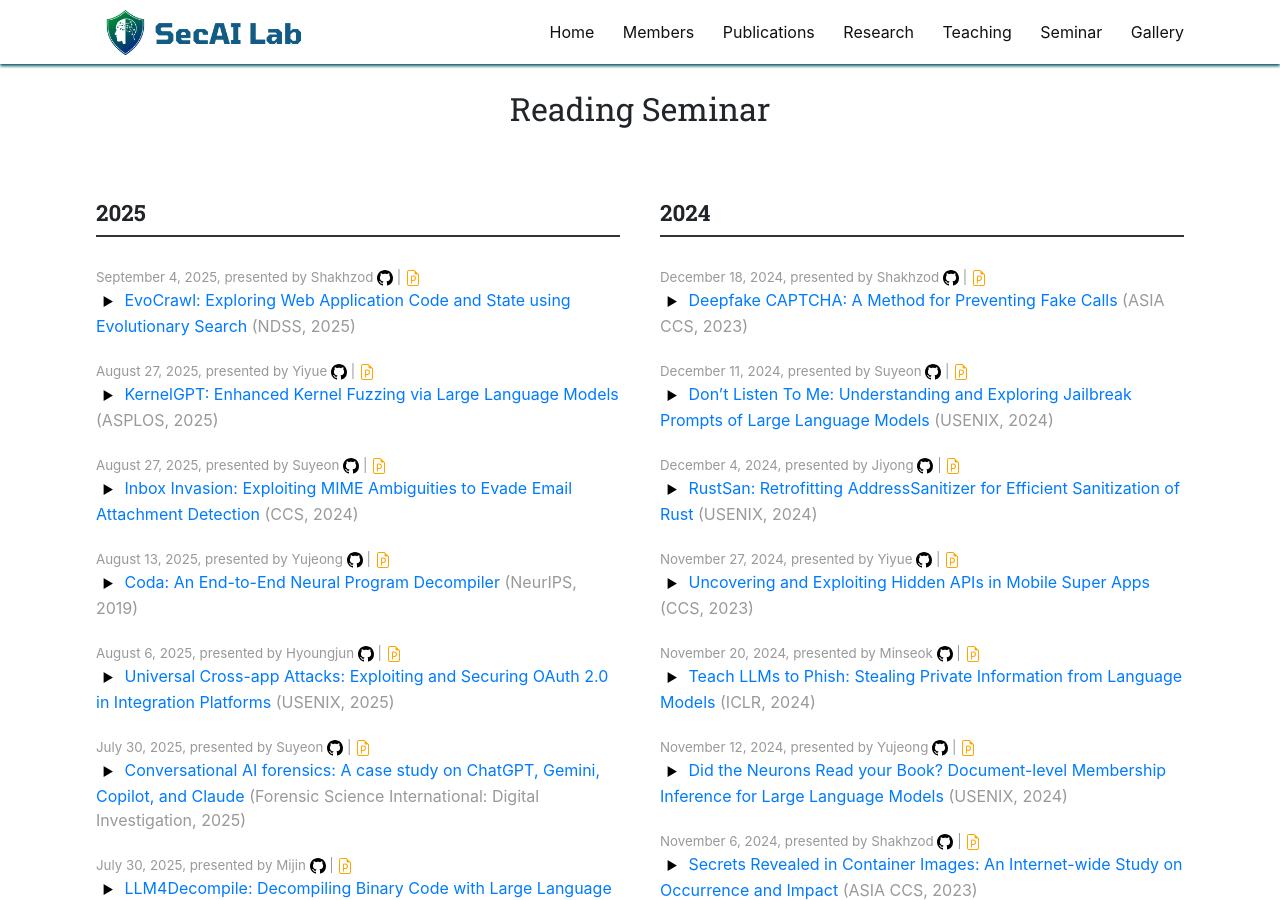
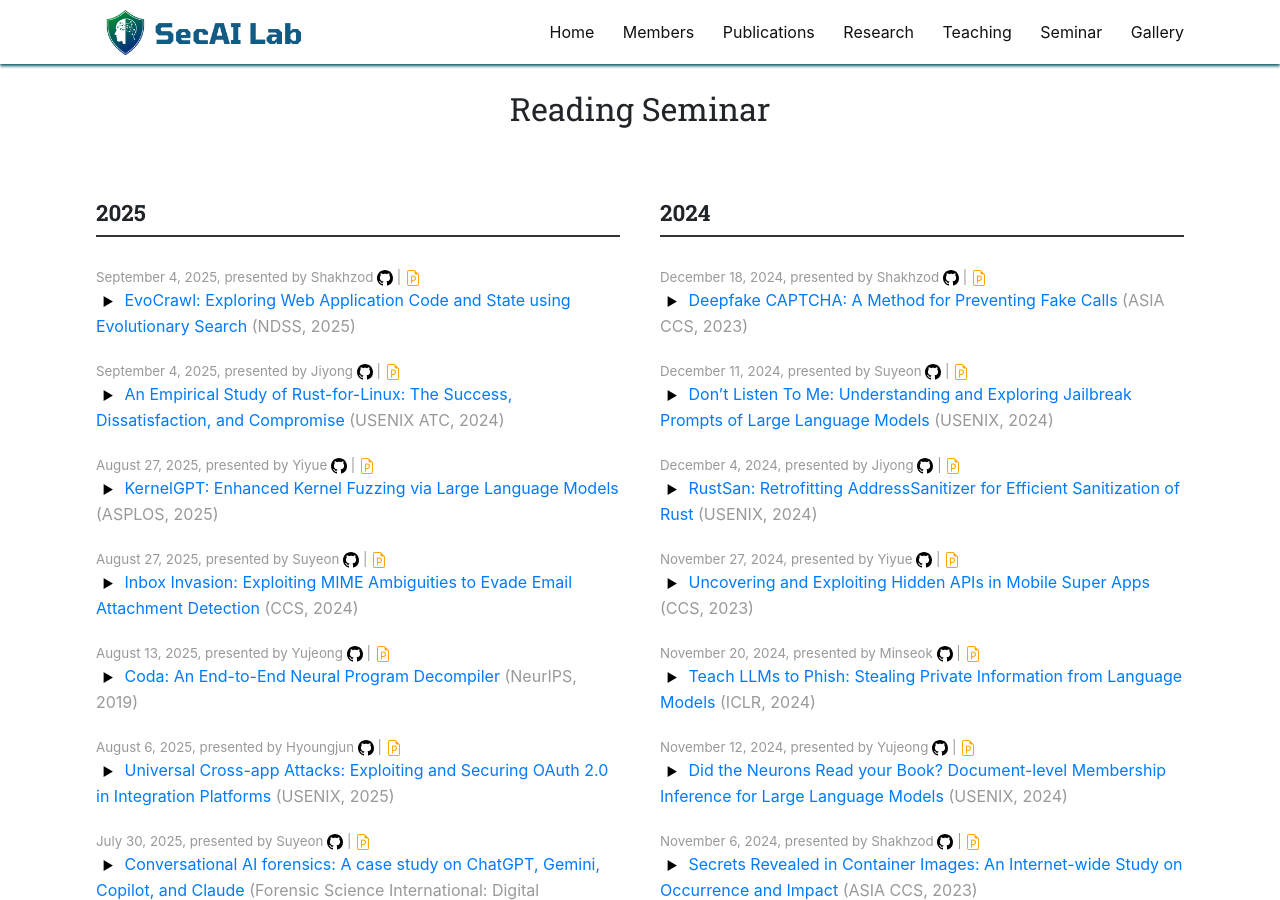
Before and after one commit to SecAI-Lab/secai-lab.github.io, a Jekyll site: the page built from pages/seminar.md, in a window 1280 px wide and 900 px high. Built offline with Jekyll 4.4.1, drawn with Linux system fonts in a browser that asks for light colours; nearby versions of some CDN libraries.

Commit message:
seminar entry added (jiyong)

```diff
--- a/_data/readings.yml
+++ b/_data/readings.yml
@@ -1,3 +1,14 @@
+- title: "An Empirical Study of Rust-for-Linux: The Success, Dissatisfaction, and Compromise"
+  link: "https://www.usenix.org/conference/atc24/presentation/li-hongyu"
+  ppt_link: "https://secai.skku.edu/assets/paper-presentation/jiyong_EmpiricalRustforLinux.pdf"
+  code_link: "https://github.com/Richardhongyu/rfl_empirical_tool"
+  presenter: Jiyong
+  conference: USENIX ATC
+  date: 2025.09.04
+  pub_year: 2024
+  discussion: |
+    (Discussion) :D
+
 - title: "EvoCrawl: Exploring Web Application Code and State using Evolutionary Search"
   link: "https://www.ndss-symposium.org/wp-content/uploads/2025-366-paper.pdf"
   ppt_link: "https://docs.google.com/presentation/d/1IxPZYLJivJx5MW0-0U8wFnn4NMcgnzoDXERjAT_2KBM/edit?usp=sharing"
```
Also changed, not shown: 1 other file.
